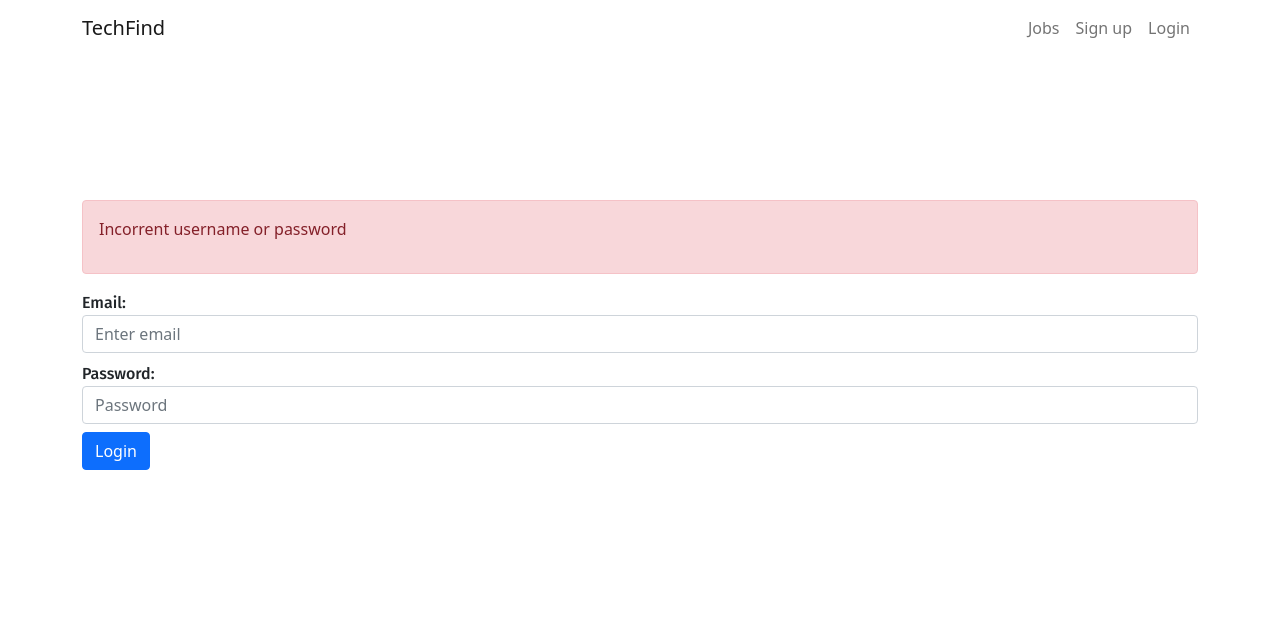
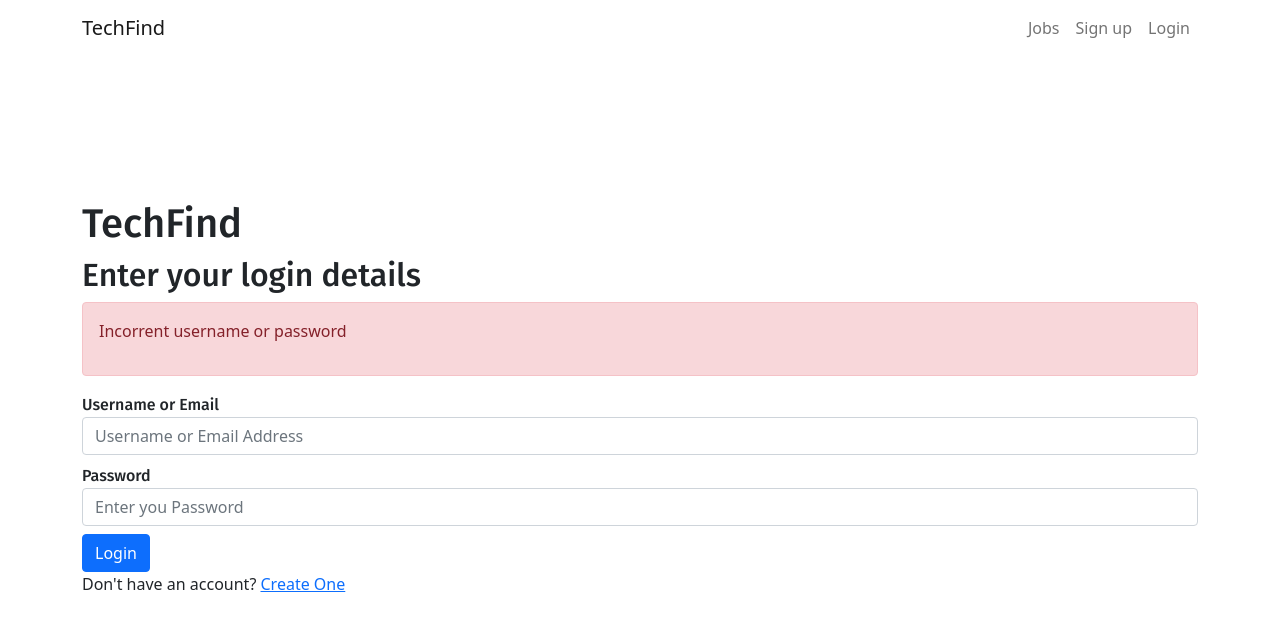
Before and after one commit to BJB-Team/TechFind-Frontend, a React (Create React App) app: page /login in a window 1280 px wide. Shown: the top 628 px of the page. Built offline with nearby package versions, Linux system fonts and the light colour scheme; no server answers.

Commit message:
fixed login on wrong branch whoops

```diff
--- a/src/components/Login.js
+++ b/src/components/Login.js
@@ -1,5 +1,5 @@
 import React, { useState } from 'react'
-import { useNavigate } from 'react-router-dom'
+import { Link, useNavigate } from 'react-router-dom'
 import { useGlobalState } from '../utils/stateContext'
 import { login } from '../services/authService'
 
@@ -57,6 +57,8 @@ function handleSubmit(e) {
 
   return (
     <div className="form-group">
+    <h1>TechFind</h1>
+    <h2>Enter your login details</h2>
         <form onSubmit={handleSubmit}>
 
             {/* Error message */}
@@ -64,17 +66,20 @@ function handleSubmit(e) {
                 <p>Incorrent username or password</p>
             </div>
 
+            {/* Change this to accept Username or email */}
             <div className="form-group">
-                <label htmlFor="email">Email:</label>
-                <input type="email" placeholder="Enter email" name="email" id="email" value={formData.email} onChange={handleFormData} className="form-control mb-2"/>
+                <label htmlFor="username">Username or Email</label>
+                <input type="email" placeholder="Username or Email Address" name="email" id="email" value={formData.email} onChange={handleFormData} className="form-control mb-2"/>
             </div>
 
             <div className="form-group">
-                <label htmlFor="password">Password:</label>
-                <input type="password" placeholder="Password" name="password" id="password" value={formData.password} onChange={handleFormData} className="form-control mb-2"/>
+                <label htmlFor="password">Password</label>
+                <input type="password" placeholder="Enter you Password" name="password" id="password" value={formData.password} onChange={handleFormData} className="form-control mb-2"/>
             </div>
 
             <input type="submit" value="Login" className="btn btn-primary"/>
+
+            <p>Don't have an account? <Link to = "/signup">Create One</Link></p>
         </form>
     </div>
   )
```
